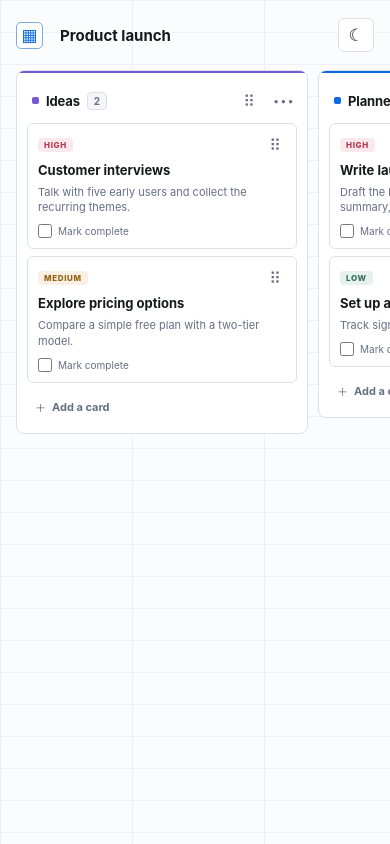
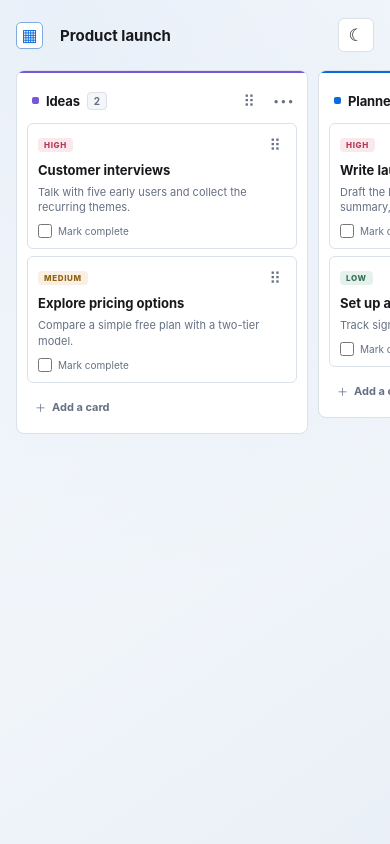
Before and after one commit to babyhulk171/super-simple-TODO-board, a React (Vite) app: page / in a window 390 px wide. Shown: the top 844 px of the page. Built offline with nearby package versions, Linux system fonts and the light colour scheme.

Commit message:
feat: add grandient background

```diff
--- a/src/styles.css
+++ b/src/styles.css
@@ -10,7 +10,8 @@
   font-synthesis: none;
   text-rendering: optimizeLegibility;
   --canvas: #fbfcfe;
-  --grid: #edf0f4;
+  --canvas-end: #eaf0f7;
+  --canvas-glow: rgba(75, 137, 205, 0.1);
   --surface: #ffffff;
   --surface-solid: #ffffff;
   --surface-soft: #f4f6f9;
@@ -31,7 +32,8 @@
   color: #eef2f7;
   background: #11151a;
   --canvas: #11151a;
-  --grid: #202730;
+  --canvas-end: #182330;
+  --canvas-glow: rgba(76, 155, 255, 0.1);
   --surface: #171c22;
   --surface-solid: #1c222a;
   --surface-soft: #212832;
@@ -64,9 +66,9 @@ body {
   color: var(--text);
   background-color: var(--canvas);
   background-image:
-    linear-gradient(to right, var(--grid) 1px, transparent 1px),
-    linear-gradient(to bottom, var(--grid) 1px, transparent 1px);
-  background-size: 132px 32px;
+    radial-gradient(circle at 12% 0%, var(--canvas-glow), transparent 38rem),
+    linear-gradient(145deg, var(--canvas) 0%, var(--canvas-end) 100%);
+  background-attachment: fixed;
 }
 
 button,
--- a/src/styles/responsive.css
+++ b/src/styles/responsive.css
@@ -1,8 +1,4 @@
 @media (max-width: 720px) {
-  body {
-    background-size: 96px 30px;
-  }
-
   .board-shell {
     padding-top: 14px;
   }
```
